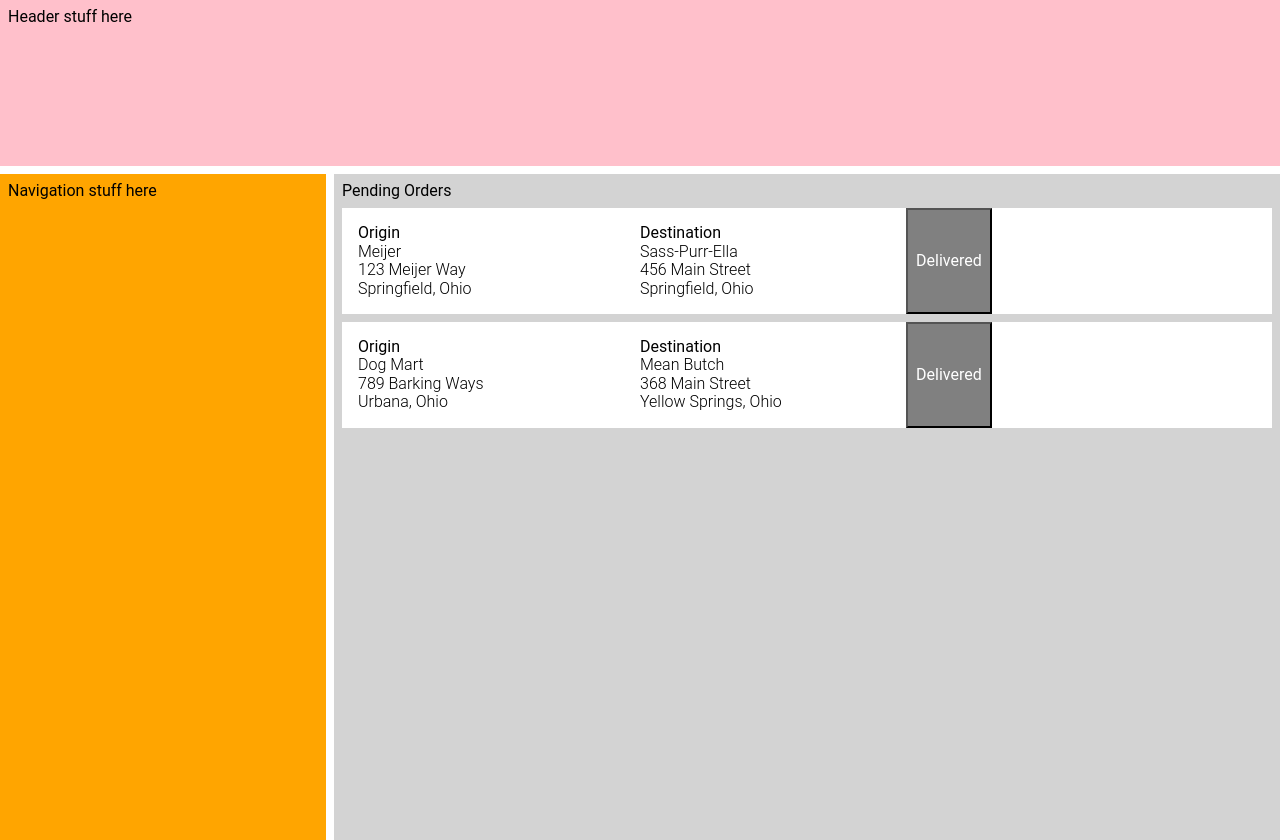
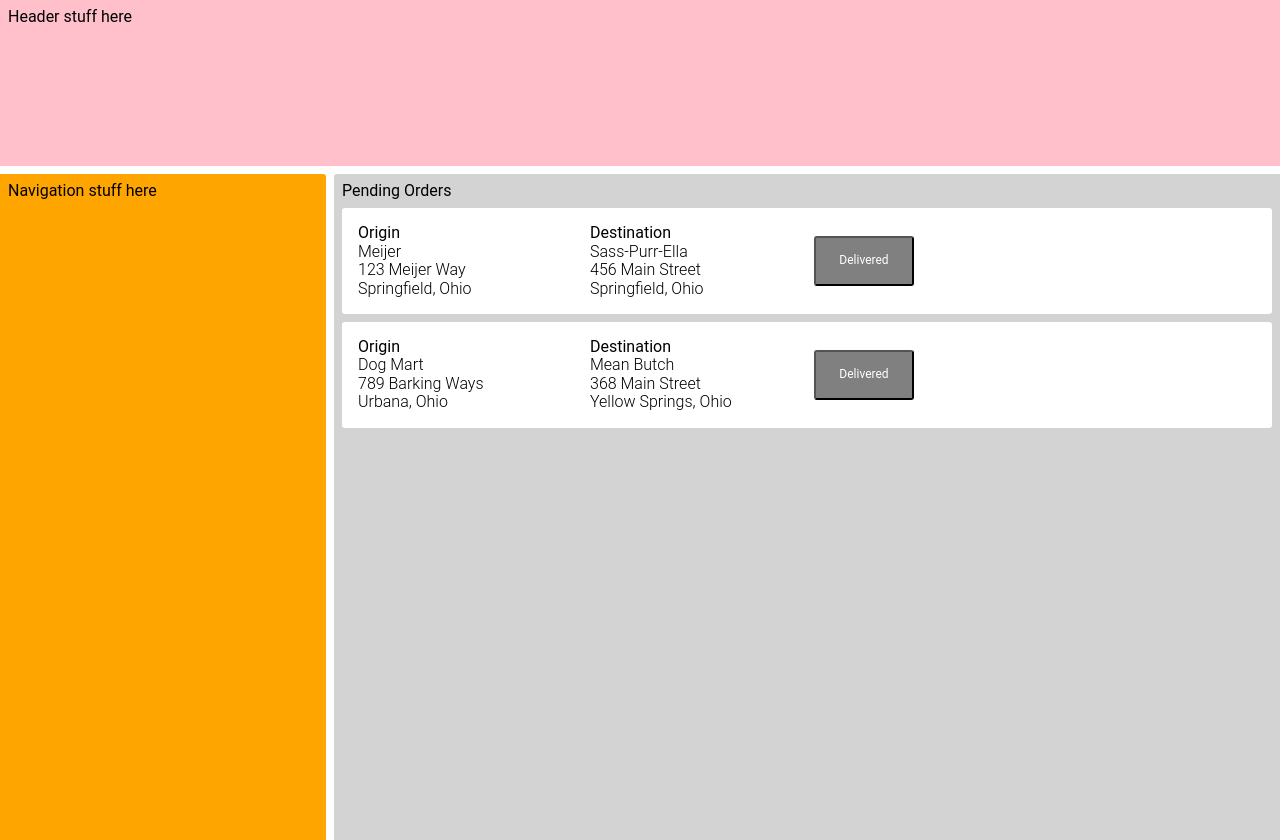
Before and after one commit to morrisjosephd/rovers, a React (Create React App) app: page / in a window 1280 px wide. Built offline with nearby package versions, Linux system fonts and the light colour scheme; what webfontloader would draw is missing.

Commit message:
styling adjustments

```diff
--- a/src/components/App/App.js
+++ b/src/components/App/App.js
@@ -46,11 +46,13 @@ const styles = {
   navigationPosition: {
     height: `calc(100vh - ${HEADER_HEIGHT})`,
     width: `${NAVIGATION_WIDTH}`,
-    marginRight: `.5em`
+    marginRight: `.5em`,
+    borderRadius: `0 3px 0 0`
   },
   bodyPosition: {
     height: `calc(100vh - ${HEADER_HEIGHT})`,
-    width: `${BODY_WIDTH}`
+    width: `${BODY_WIDTH}`,
+    borderRadius: `3px 0 0 0`
   }
 }
 
--- a/src/components/button/Button.js
+++ b/src/components/button/Button.js
@@ -3,14 +3,26 @@ import styled from 'styled-components'
 
 import colors from '../../styles/colors'
 
-export default ({ callback, id }) => {
+export default ({ id, onClick }) => {
   return (
-    <DeliveredButton className='delivered-button' data-id={id} onClick={callback}>Delivered</DeliveredButton>
+    <DeliveredButton className='delivered-button' data-id={id} onClick={onClick}>Delivered</DeliveredButton>
   )
 }
 
 const DeliveredButton = styled.button`
+  width: 100px;
+  height: 50px;
+  margin: 8px;
+  border-radius: 3px;
+  font-size: 0.75em;
   padding: 8px;
-  background-color: gray;
-  color: ${colors.white}
+  background-color: ${colors.darkGray};
+  color: ${colors.white};
+  &:focus {
+    outline: 0;
+  }
+  &:hover {
+    cursor: pointer;
+    background-color: ${colors.lightGray};
+  }
 `
--- a/src/components/location/Location.js
+++ b/src/components/location/Location.js
@@ -23,5 +23,5 @@ const OrderDetail = styled.div`
 const LocationWrapper = styled.div`
     padding: 8px;
     margin: 8px;
-    width: 250px;
+    width: 200px;
 `
--- a/src/components/order/Order.js
+++ b/src/components/order/Order.js
@@ -14,18 +14,21 @@ export default ({ order }) => {
     <Wrapper>
       <Location location={order.origin} type={'Origin'} />
       <Location location={order.destination} type={'Destination'} />
-      <Button id={order.id} callback={executeCompletionTask}/>
+      <Button id={order.id} onClick={tackCompletionHandler}/>
     </Wrapper>
   )
 }
 
 const Wrapper = styled.div`
   display: flex;
+  justify-content: flex-start;
+  align-items: center;
+  border-radius: 3px;
   background-color: ${colors.white}
   margin-bottom: 8px;
 `
 
-const executeCompletionTask = (event) => {
+const tackCompletionHandler = event => {
   const id  = event.target.dataset.id
 
   alert(`Imagine I just called a service to mark this delivery completed with an order id : ${id}!`)
--- a/src/styles/colors.js
+++ b/src/styles/colors.js
@@ -1,11 +1,16 @@
 const orange = 'orange'
 const pink = 'pink'
+const darkGray = '#808080'
 const gray = '#D3D3D3'
+const lightGray = '#A0A0A0'
+
 const white = '#FFFFFF'
 
 export default {
   orange,
   pink,
   gray,
+  lightGray,
+  darkGray,
   white
 }
```
Also changed, not shown: 1 other file (tests, documents, lock files or other folders).
